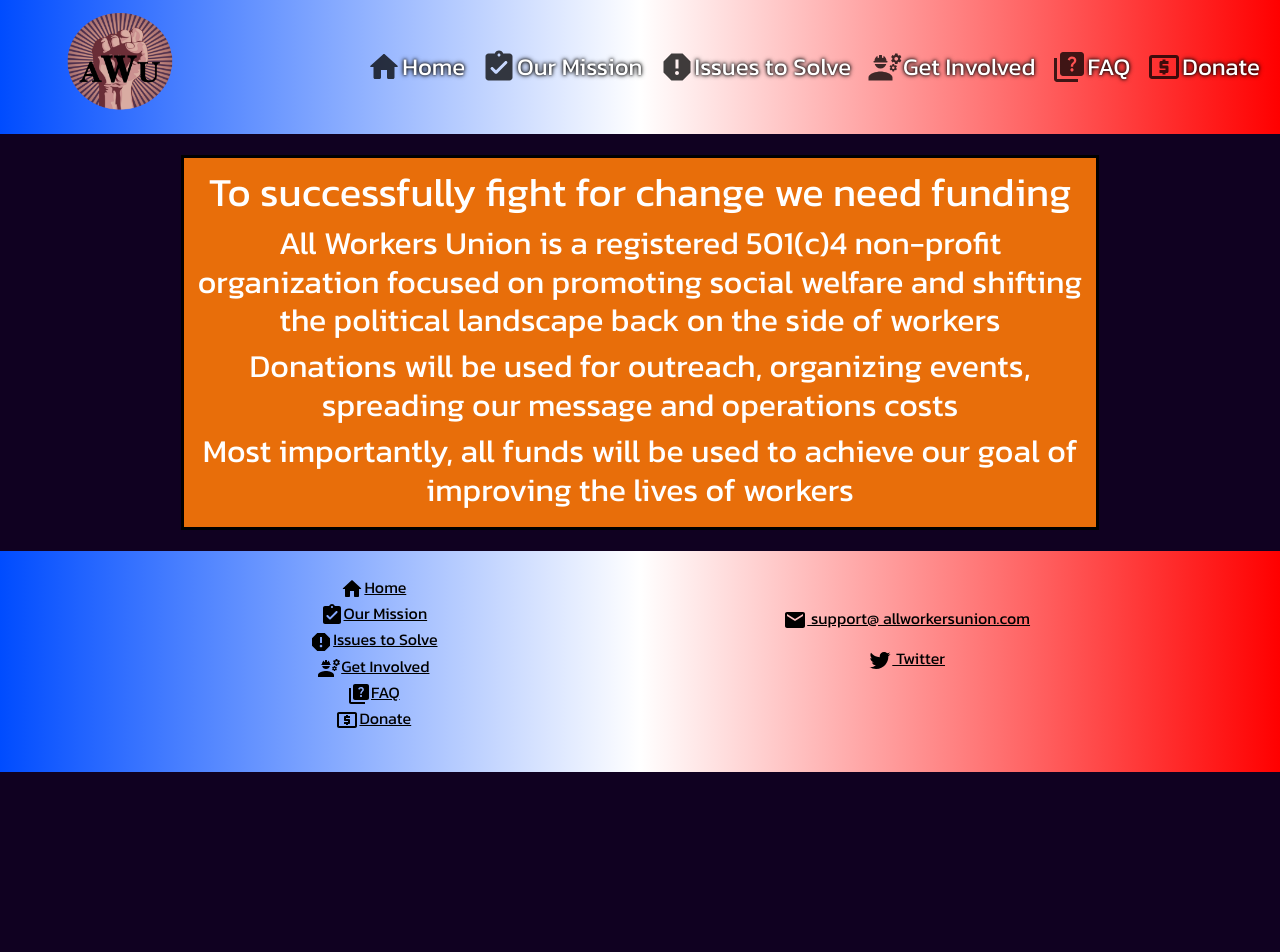
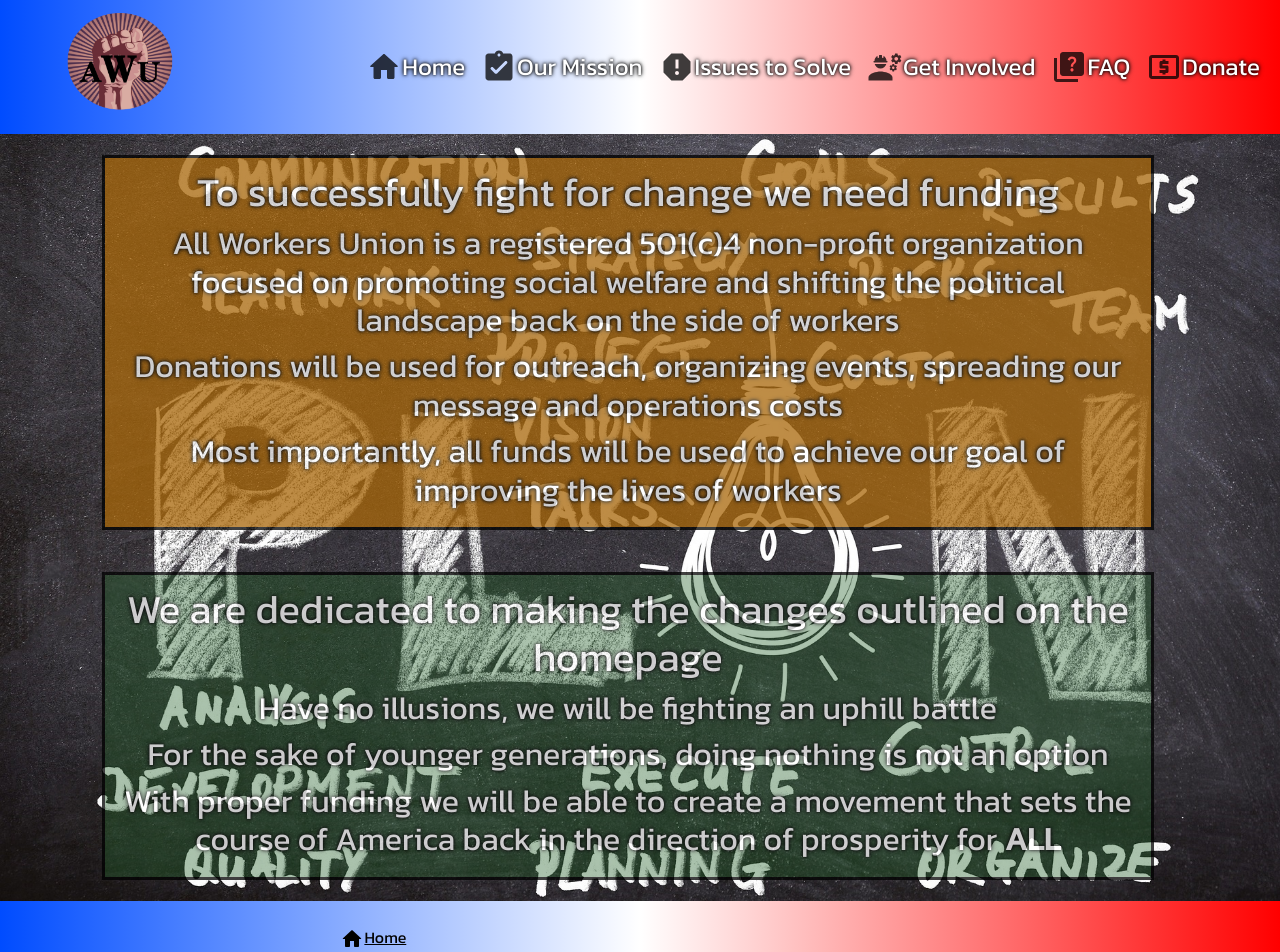
Before and after one commit to mpollachek/sideProjectFrontend, a React (Create React App) app: page /Donate in a window 1280 px wide. Shown: the top 952 px of the page. Before the commit the page ends 800 px from the top, so only its background shows below. Built offline with nearby package versions, Linux system fonts and the light colour scheme.

Commit message:
additions to donate

```diff
--- a/src/pages/Donate.css
+++ b/src/pages/Donate.css
@@ -1,10 +1,23 @@
-.bannerDonate {
+.bannerDonateOrg {
   outline: 3px solid black;
-  background-color: rgb(232, 110, 10);
+  background-color: rgb(169, 103, 9);
+  color: rgb(255, 255, 255);
+  opacity: 0.75;
+  text-shadow: 0 0 3px #000000, 0 0 5px #000000;
   padding-top: 10px;
   padding-bottom: 10px;
   padding-left: 10px;
   padding-right: 10px;
-  margin-left: 10%;
-  margin-right: 10%;
 }
+
+.bannerDonateGrn {
+  outline: 3px solid black;
+  background-color: rgba(32, 96, 38, 0.5);
+  color: rgb(255, 255, 255);
+  opacity: 0.75;
+  text-shadow: 0 0 3px #000000, 0 0 5px #000000;
+  padding-top: 10px;
+  padding-bottom: 10px;
+  padding-left: 10px;
+  padding-right: 10px;
+}
--- a/src/pages/Donate.js
+++ b/src/pages/Donate.js
@@ -4,19 +4,40 @@ import {
   Col,
 } from "reactstrap";
 import "./Donate.css"
+import business from '../assets/business.png';
+import businessIdea from '../assets/business-idea.jpg';
+import businessIdeaCropped from '../assets/business-idea-cropped.jpg';
+import Technology from '../assets/technology.jpg';
+import businessPeople from '../assets/business-people.jpg';
 
 
 const Donate = () => {
 
   return (
-    <Container>
+    <Container className="full-width">
+      <Row
+        style={{
+          backgroundImage: `url(${businessIdeaCropped})`,
+          backgroundSize: "cover",
+        }}
+      >
       <Row className="my-4">
-        <Col className="text-center bannerDonate">
+        <Col className="text-center bannerDonateOrg offset-md-1 col-md-10">
           <h1>To successfully fight for change we need funding</h1>
           <h2>All Workers Union is a registered 501(c)4 non-profit organization focused on promoting social welfare and shifting the political landscape back on the side of workers</h2>
           <h2>Donations will be used for outreach, organizing events, spreading our message and operations costs</h2>
           <h2>Most importantly, all funds will be used to achieve our goal of improving the lives of workers</h2>
         </Col>
+      </Row>
+
+      <Row className="my-4">
+        <Col className="text-center bannerDonateGrn offset-md-1 col-md-10">
+          <h1>We are dedicated to making the changes outlined on the homepage</h1>
+          <h2>Have no illusions, we will be fighting an uphill battle</h2>
+          <h2>For the sake of younger generations, doing nothing is not an option</h2>
+          <h2>With proper funding we will be able to create a movement that sets the course of America back in the direction of prosperity for <b>ALL</b></h2>
+        </Col>
+      </Row>
       </Row>
 
       {/* donation information */}
--- a/src/pages/Mission.css
+++ b/src/pages/Mission.css
@@ -4,17 +4,18 @@
 }
 
 .bggrn {
-  background-color: rgba(74, 120, 49, 0.5);
-  opacity: 0.75;
+  background-color: rgba(32, 96, 38, 0.5);
+  opacity: 0.8;
   text-shadow: 0 0 3px #000000, 0 0 5px #000000;
   color: rgb(255,255,255);
 }
 
 .bgLornge {
-  background-color: rgb(246, 198, 66);
-  color: #000;
-  opacity: 0.75;
-  text-shadow: 0 0 3px #ffffff, 0 0 5px #ffffff;
+  background-color: rgb(189, 113, 7);
+  color: rgb(255, 255, 255);
+  opacity: 0.8;
+  text-shadow: 0 0 3px #000000, 0 0 5px #000000;
+  font-size: 1.2em;
 }
 
 .lrmargin3 {
```
Also changed, not shown: src/assets/business-idea-cropped.jpg (added).
